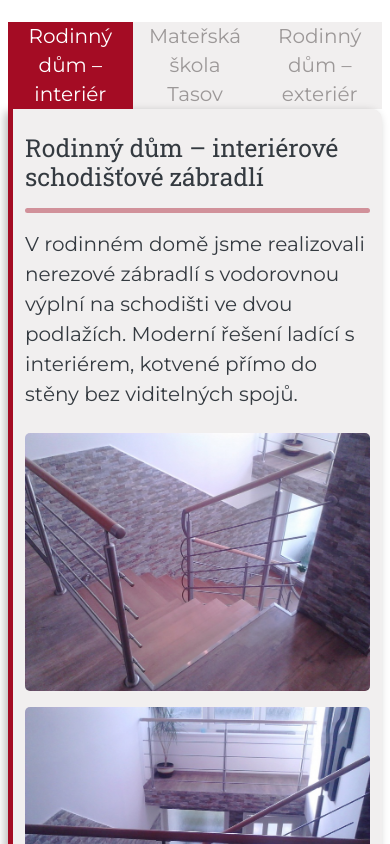
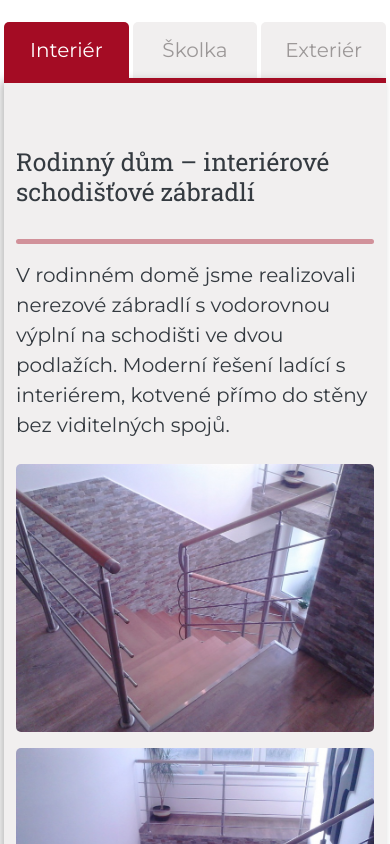
Before and after one commit to kowyzu/zabradli-hanak, a Vue app: page / in a window 390 px wide. Shown: the part 5880-6724 px from the top of the page. Built offline with nearby package versions, Linux system fonts and the light colour scheme.

Commit message:
feat: style references

```diff
--- a/src/components/References.vue
+++ b/src/components/References.vue
@@ -1,29 +1,35 @@
 <template>
-  <section id="references" class="px-md-5 px-2 py-5 text-center">
+  <section id="references" class="px-md-5 px-lg-2 px-1 py-5 text-center">
     <h1 class="p-4">Vybrané reference</h1>
     <div class="container text-center">
       <div class="row row-cols-1 justify-content-center">
         <div class="row d-lg-none p-0">
-          <div class="col p-md-3 tab" :class="{ 'active-tab': this.firstTabStatus === 'active' }">
+          <div class="col me-1 tab py-3" :class="{ 'active-tab': this.firstTabStatus === 'active' }">
             <nav class="nav flex-column">
               <button @click="handleTabClicked('first')" class="nav-link p-0" :class="firstTabStatus" type="button"
                 aria-expanded="false" aria-controls="collapseReferenceFirst">
-                <span class="h5">Rodinný dům – interiér</span>
+                <span class="h5 d-none d-sm-block">Rodinný dům – interiér</span>
+                <span class="h5 d-block d-sm-none">Interiér</span>
               </button>
             </nav>
           </div>
-          <div class="col p-md-3 tab" :class="{ 'active-tab': this.secondTabStatus === 'active' }">
+          <div class="col me-1 tab py-3 d-flex align-items-center justify-content-center"
+            :class="{ 'active-tab': this.secondTabStatus === 'active' }">
             <nav class="nav flex-column">
               <button @click="handleTabClicked('second')" class="nav-link p-0" :class="secondTabStatus" type=" button"
-                aria-expanded="false" aria-controls="#collapseReferenceSecond"><span class="h5">Mateřská škola
-                  Tasov</span></button>
+                aria-expanded="false" aria-controls="#collapseReferenceSecond">
+                <span class="h5 d-none d-sm-block">Mateřská škola Tasov</span>
+                <span class="h5 d-block d-sm-none">Školka</span>
+              </button>
             </nav>
           </div>
-          <div class="col p-md-3 tab" :class="{ 'active-tab': this.thirdTabStatus === 'active' }">
+          <div class="col tab py-3" :class="{ 'active-tab': this.thirdTabStatus === 'active' }">
             <nav class="nav flex-column">
               <button @click="handleTabClicked('third')" class="nav-link p-0" :class="thirdTabStatus" type=" button"
-                aria-expanded="false" aria-controls="#collapseReferenceThird"><span class="h5">Rodinný dům –
-                  exteriér</span></button>
+                aria-expanded="false" aria-controls="#collapseReferenceThird">
+                <span class="h5 d-none d-sm-block">Rodinný dům – exteriér</span>
+                <span class="h5 d-block d-sm-none">Exteriér</span>
+              </button>
             </nav>
           </div>
         </div>
@@ -52,15 +58,15 @@
             </nav>
           </div>
         </div>
-        <div class="col-lg-10 reference-detail px-md-5 py-2 pb-5">
+        <div class="col-lg-10 reference-detail px-md-5 pt-5 pt-lg-3 pb-5">
           <div class="row text-start ">
             <div class="collapse show " id="collapseReferenceFirst" ref="collapseFirst">
-              <h2 class="pt-3">Rodinný dům – interiérové schodišťové zábradlí</h2>
+              <h2 class="py-3">Rodinný dům – interiérové schodišťové zábradlí</h2>
               <hr class="references-underline">
               <p class="lead pb-2">V rodinném domě jsme realizovali nerezové zábradlí s vodorovnou výplní na schodišti
                 ve
                 dvou podlažích. Moderní řešení ladící s interiérem, kotvené přímo do stěny bez viditelných spojů.</p>
-              <div id="galerry-preview" class="row row-cols-md-3 row-cols-1 gy-3 gx-3">
+              <div id="galerry-preview" class="row row-cols-md-3 row-cols-1 gy-3 gx-3 pb-3">
                 <div v-for="(img, index) in getGalleryJson()" :key="img.id" class="col">
                   <img @click="showLightbox(index)" :src="img.src" class="img-fluid" alt="galerry img of rail">
                 </div>
@@ -69,7 +75,7 @@
           </div>
           <div class="row text-start">
             <div class="collapse" id="collapseReferenceSecond" ref="collapseSecond">
-              <h2 class="pt-3">Mateřská škola Tasov – zábradlí u vstupu a rampy</h2>
+              <h2 class="py-3">Mateřská škola Tasov – zábradlí u vstupu a rampy</h2>
               <hr class="references-underline">
               <p class="lead pb-2">U mateřské školy v Tasově jsme realizovali venkovní nerezové zábradlí u vstupní
                 rampy.
@@ -84,7 +90,7 @@
           </div>
           <div class="row text-start">
             <div class="collapse" id="collapseReferenceThird" ref="collapseThird">
-              <h2 class="pt-3">Rodinný dům – zábradlí na balkon a schodiště</h2>
+              <h2 class="py-3">Rodinný dům – zábradlí na balkon a schodiště</h2>
               <hr class="references-underline">
               <p class="lead pb-2">U rodinného domu jsme instalovali nerezové zábradlí na balkon a venkovní schodiště.
                 Jednoduché a elegantní řešení s vodorovnou výplní ladí s fasádou a celkovým stylem domu.</p>
--- a/src/scss/styles.scss
+++ b/src/scss/styles.scss
@@ -349,20 +349,9 @@ h5 {
   }
 }
 
-@include media-breakpoint-up(lg) {
-  #references .tab {
-    border-radius: $border-radius-secondary 0 0 $border-radius-secondary;
-  }
-  #references .active-tab {
-    border-top-left-radius: $border-radius-secondary;
-    border-bottom-left-radius: $border-radius-secondary;
-    box-shadow: $box-shadow-left;
-  }
-}
-
-
 #references .tab {
   background-color:$color-bg-primary;
+  border-radius:  $border-radius-secondary $border-radius-secondary 0 0 ;
 }
 
 #references .active-tab {
@@ -390,13 +379,18 @@ color: $color-text;
   color: $white;
 }
 
+#references span {
+  font-weight: normal;
+  margin-bottom: 0;
+}
+
 .reference-detail {
+  border-radius: 0 0 $border-radius-primary $border-radius-primary;
+  box-shadow: -3px 3px 10px 0px rgba(0,0,0,0.28);
+  border-top: 5px solid $primary;
   background-color: $color-bg-primary;
-  border-radius: 0 $border-radius-primary $border-radius-primary $border-radius-primary;
-  box-shadow: -3px 3px 10px 0px rgba(0,0,0,0.28);
   z-index: 0;
   position: relative;
-  border-left: 5px solid $primary;
 }
 
 #references img {
@@ -419,10 +413,19 @@ color: $color-text;
   opacity: 1;
 }
 
-#references span {
-  font-weight: normal;
+@include media-breakpoint-up(lg) {
+  #references .tab {
+    border-radius: $border-radius-secondary 0 0 $border-radius-secondary;
+  }
+  #references .active-tab {
+    box-shadow: $box-shadow-left;
+  }
+  .reference-detail {
+    border-radius: 0 $border-radius-primary $border-radius-primary $border-radius-primary;
+    border-left: 5px solid $primary;
+    border-top: none;
+  }
 }
-
 //
 // CONTACT FORM
 // ----------------------------------------------------
```
